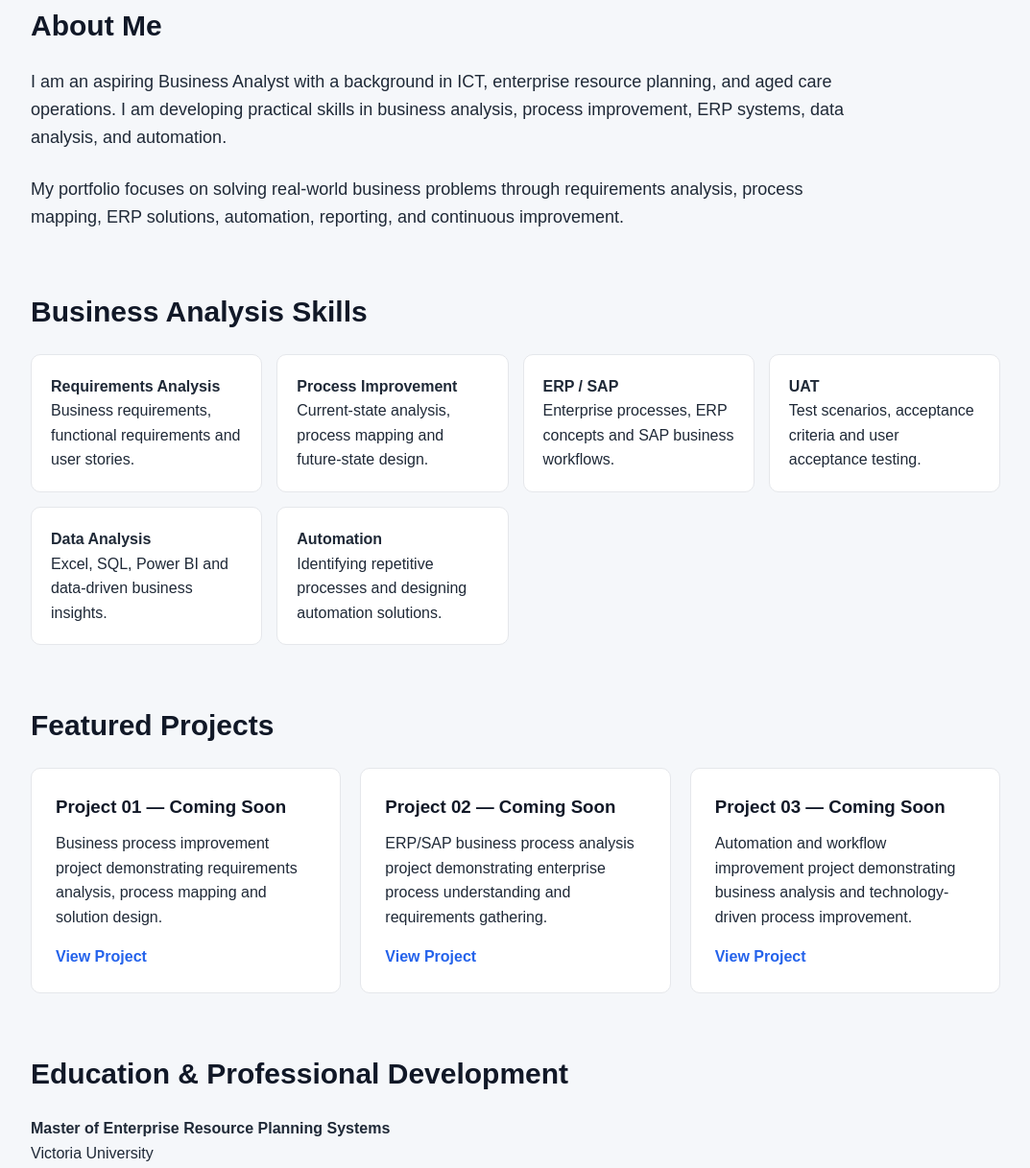
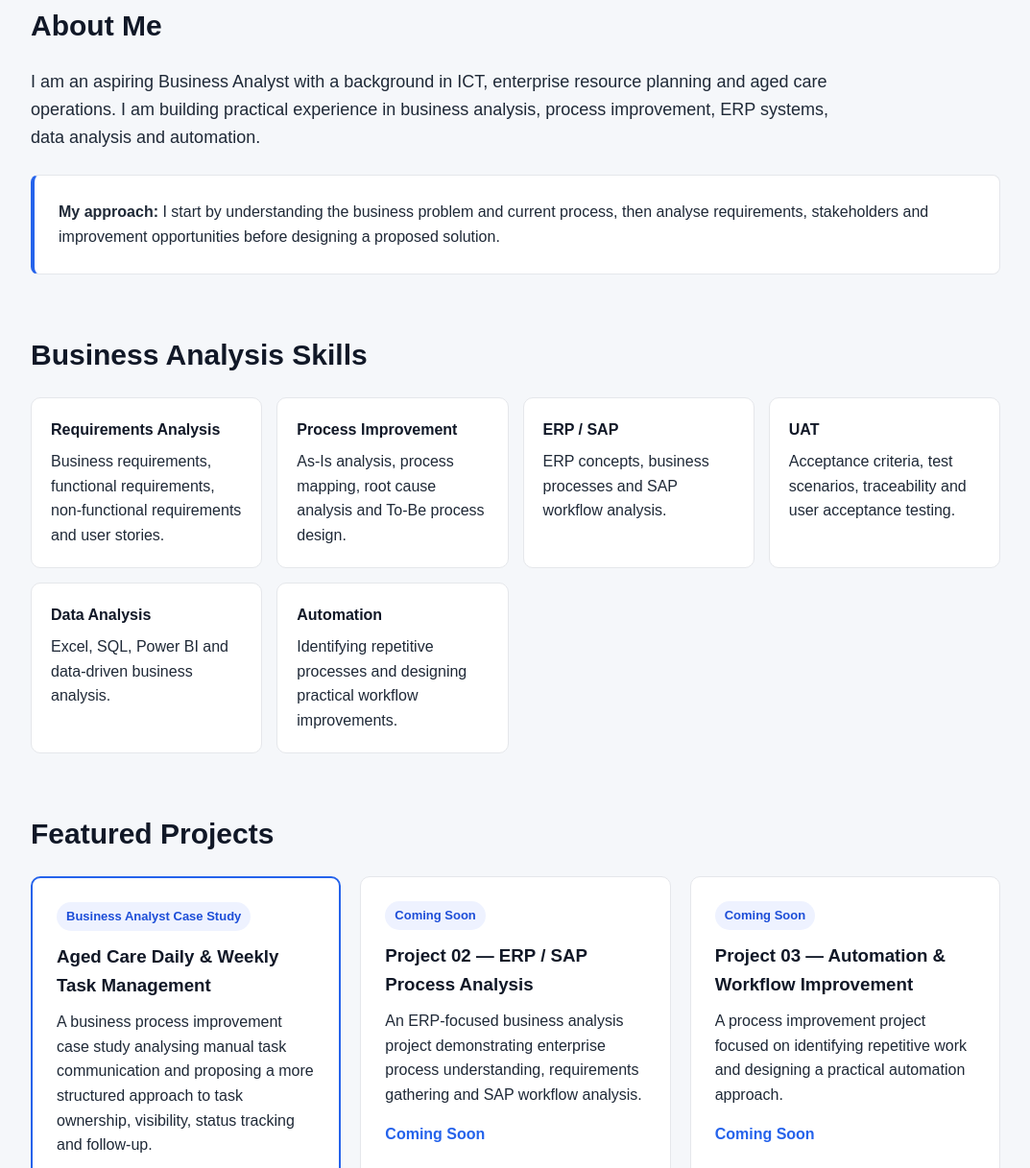
Before and after one commit to monty-hash/manishpokhrel.github.io, a plain HTML site: page index.html in a window 1280 px wide. Shown: the part 381-1598 px from the top of the page at 96% size, without its empty margins (103-1176 px from the left). Drawn offline with Linux system fonts and the light colour scheme.

Commit message:
Update homepage with Project 01

```diff
--- a/index.html
+++ b/index.html
@@ -5,6 +5,8 @@
     <meta name="viewport" content="width=device-width, initial-scale=1.0">
 
     <title>Manish Pokhrel | Business Analyst Portfolio</title>
+
+    <meta name="description" content="Manish Pokhrel's Business Analyst portfolio showcasing business process improvement, requirements analysis, ERP, UAT and automation projects.">
 
     <style>
         * {
@@ -44,6 +46,7 @@
             border-bottom: 1px solid #e5e7eb;
             position: sticky;
             top: 0;
+            z-index: 100;
         }
 
         nav a {
@@ -78,6 +81,17 @@
             max-width: 850px;
         }
 
+        .highlight {
+            background: white;
+            padding: 25px;
+            margin-top: 25px;
+            border-left: 4px solid #2563eb;
+            border-radius: 8px;
+            border-top: 1px solid #e5e7eb;
+            border-right: 1px solid #e5e7eb;
+            border-bottom: 1px solid #e5e7eb;
+        }
+
         .skills {
             display: grid;
             grid-template-columns: repeat(auto-fit, minmax(200px, 1fr));
@@ -89,6 +103,12 @@
             padding: 20px;
             border-radius: 10px;
             border: 1px solid #e5e7eb;
+        }
+
+        .skill strong {
+            display: block;
+            margin-bottom: 8px;
+            color: #111827;
         }
 
         .projects {
@@ -119,11 +139,34 @@
             font-weight: bold;
         }
 
+        .project a:hover {
+            text-decoration: underline;
+        }
+
+        .featured {
+            border: 2px solid #2563eb;
+        }
+
+        .badge {
+            display: inline-block;
+            font-size: 13px;
+            font-weight: bold;
+            background: #eef2ff;
+            color: #1d4ed8;
+            padding: 5px 10px;
+            border-radius: 20px;
+            margin-bottom: 12px;
+        }
+
         .contact {
             background: white;
             padding: 30px;
             border-radius: 10px;
             border: 1px solid #e5e7eb;
+        }
+
+        .contact a {
+            color: #2563eb;
         }
 
         footer {
@@ -168,19 +211,17 @@
 
         <p class="intro">
             I am an aspiring Business Analyst with a background in ICT,
-                enterprise resource planning, and aged care operations.
-                I am developing practical skills in business analysis,
-                process improvement, ERP systems, data analysis, and
-                automation.
+            enterprise resource planning and aged care operations.
+            I am building practical experience in business analysis,
+            process improvement, ERP systems, data analysis and automation.
         </p>
 
-            <br>
-
-            <p class="intro">
-                My portfolio focuses on solving real-world business problems
-                through requirements analysis, process mapping, ERP solutions,
-                automation, reporting, and continuous improvement.
-            </p>
+        <div class="highlight">
+            <strong>My approach:</strong>
+            I start by understanding the business problem and current
+            process, then analyse requirements, stakeholders and
+            improvement opportunities before designing a proposed solution.
+        </div>
     </section>
 
 
@@ -191,32 +232,50 @@
 
             <div class="skill">
                 <strong>Requirements Analysis</strong>
-                    <p>Business requirements, functional requirements and user stories.</p>
+                <p>
+                    Business requirements, functional requirements,
+                    non-functional requirements and user stories.
+                </p>
             </div>
 
             <div class="skill">
                 <strong>Process Improvement</strong>
-                    <p>Current-state analysis, process mapping and future-state design.</p>
+                <p>
+                    As-Is analysis, process mapping, root cause analysis
+                    and To-Be process design.
+                </p>
             </div>
 
             <div class="skill">
                 <strong>ERP / SAP</strong>
-                    <p>Enterprise processes, ERP concepts and SAP business workflows.</p>
+                <p>
+                    ERP concepts, business processes and SAP
+                    workflow analysis.
+                </p>
             </div>
 
             <div class="skill">
                 <strong>UAT</strong>
-                    <p>Test scenarios, acceptance criteria and user acceptance testing.</p>
+                <p>
+                    Acceptance criteria, test scenarios,
+                    traceability and user acceptance testing.
+                </p>
             </div>
 
             <div class="skill">
                 <strong>Data Analysis</strong>
-                    <p>Excel, SQL, Power BI and data-driven business insights.</p>
+                <p>
+                    Excel, SQL, Power BI and data-driven
+                    business analysis.
+                </p>
             </div>
 
             <div class="skill">
                 <strong>Automation</strong>
-                    <p>Identifying repetitive processes and designing automation solutions.</p>
+                <p>
+                    Identifying repetitive processes and designing
+                    practical workflow improvements.
+                </p>
             </div>
 
         </div>
@@ -228,39 +287,74 @@
 
         <div class="projects">
 
-                <div class="project">
-                    <h3>Project 01 — Coming Soon</h3>
+            <div class="project featured">
+
+                <span class="badge">Business Analyst Case Study</span>
+
+                <h3>
+                    Aged Care Daily & Weekly Task Management
+                </h3>
 
                 <p>
-                        Business process improvement project demonstrating
-                        requirements analysis, process mapping and solution design.
+                    A business process improvement case study analysing
+                    manual task communication and proposing a more
+                    structured approach to task ownership, visibility,
+                    status tracking and follow-up.
                 </p>
 
-                    <a href="#">View Project</a>
+                <p>
+                    <strong>Key BA work:</strong>
+                    As-Is / To-Be process mapping, root cause analysis,
+                    requirements, user stories, acceptance criteria,
+                    stakeholder analysis, RACI, RTM and UAT.
+                </p>
+
+                <a href="projects/aged-care-task-management/">
+                    View Project →
+                </a>
+
             </div>
 
 
             <div class="project">
-                    <h3>Project 02 — Coming Soon</h3>
+
+                <span class="badge">Coming Soon</span>
+
+                <h3>
+                    Project 02 — ERP / SAP Process Analysis
+                </h3>
 
                 <p>
-                        ERP/SAP business process analysis project demonstrating
-                        enterprise process understanding and requirements gathering.
+                    An ERP-focused business analysis project demonstrating
+                    enterprise process understanding, requirements gathering
+                    and SAP workflow analysis.
                 </p>
 
-                    <a href="#">View Project</a>
+                <a href="#">
+                    Coming Soon
+                </a>
+
             </div>
 
 
             <div class="project">
-                    <h3>Project 03 — Coming Soon</h3>
+
+                <span class="badge">Coming Soon</span>
+
+                <h3>
+                    Project 03 — Automation & Workflow Improvement
+                </h3>
 
                 <p>
-                        Automation and workflow improvement project demonstrating
-                        business analysis and technology-driven process improvement.
+                    A process improvement project focused on identifying
+                    repetitive work and designing a practical automation
+                    approach.
                 </p>
 
-                    <a href="#">View Project</a>
+                <a href="#">
+                    Coming Soon
+                </a>
+
             </div>
 
         </div>
@@ -268,10 +362,13 @@
 
 
     <section id="education">
+
         <h2>Education & Professional Development</h2>
 
         <p>
-                <strong>Master of Enterprise Resource Planning Systems</strong>
+            <strong>
+                Master of Enterprise Resource Planning Systems
+            </strong>
         </p>
 
         <p>
@@ -281,24 +378,28 @@
         <br>
 
         <p>
-                <strong>Business Analysis & Technology Development</strong>
+            <strong>
+                Business Analysis & Technology Development
+            </strong>
         </p>
 
         <p>
             Currently developing practical skills in Business Analysis,
             SAP/ERP, SQL, Power BI, Excel, Python and AI Automation.
         </p>
+
     </section>
 
 
     <section id="contact">
+
         <h2>Contact</h2>
 
         <div class="contact">
 
             <p>
-                    I am interested in Business Analyst, ERP, Application
-                    Support and Process Improvement opportunities.
+                I am interested in Business Analyst, ERP,
+                Application Support and Process Improvement opportunities.
             </p>
 
             <br>
@@ -321,13 +422,16 @@
             </p>
 
         </div>
+
     </section>
 
 </main>
 
 
 <footer>
-        <p>© 2026 Manish Pokhrel | Business Analyst Portfolio</p>
+    <p>
+        © 2026 Manish Pokhrel | Business Analyst Portfolio
+    </p>
 </footer>
 
 </body>
```
Lines whose indentation alone changed are shown as unchanged.
